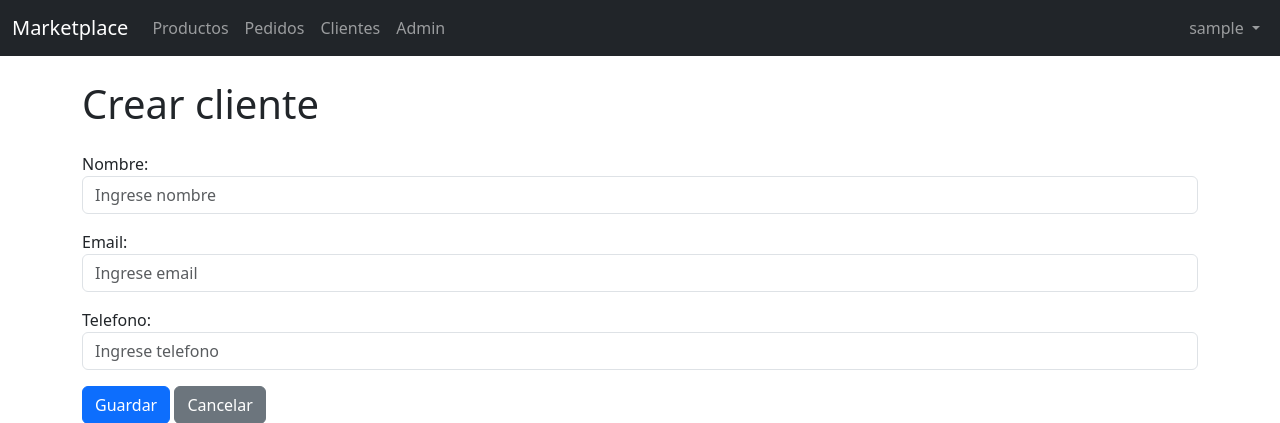
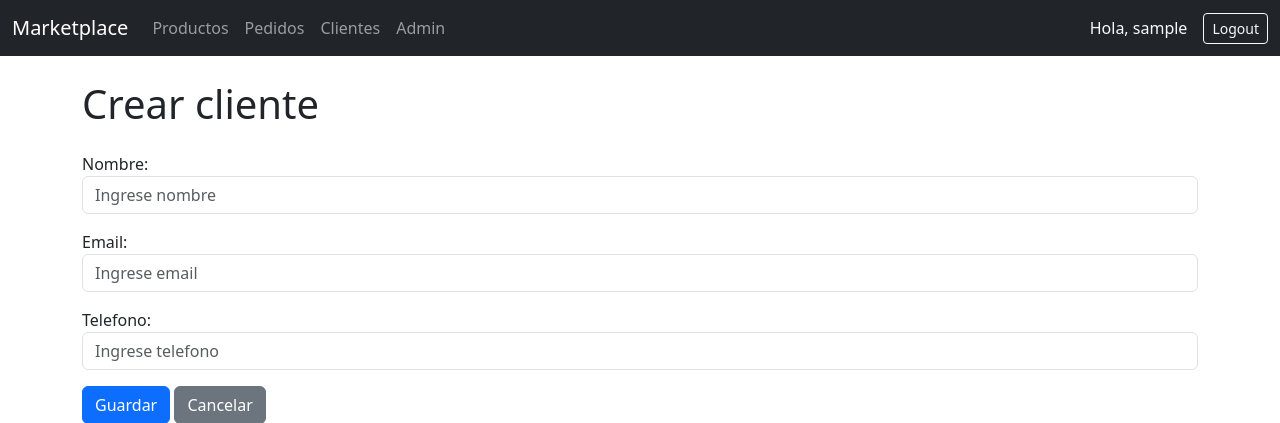
Before and after one commit to marulandia/M7_portafolio_marketplace, a Django app: page /clientes/crear/ in a window 1280 px wide. Shown: the top 423 px of the page. Run offline with Django 5.2, Linux system fonts and the light colour scheme; the visitor is signed in with stand-in values (Sample User, id 1).

Commit message:
arreglo 405 logout

```diff
--- a/producto/urls.py
+++ b/producto/urls.py
@@ -17,10 +17,12 @@ Including another URLconf
 from django.contrib import admin
 from django.urls import path, include
 from django.contrib.auth import views as auth_views
+from productos import views as productos_views
 
 urlpatterns = [
     path('admin/', admin.site.urls),
     path('', include('productos.urls')),
     path('accounts/login/', auth_views.LoginView.as_view(template_name='login.html'), name='login'),
     path('accounts/logout/', auth_views.LogoutView.as_view(next_page='index'), name='logout'),
+    path('accounts/logout/', productos_views.logout_view, name='logout'),
 ]
--- a/productos/templates/base.html
+++ b/productos/templates/base.html
@@ -20,9 +20,8 @@
                 Marketplace
             </a>
 
-            <button class="navbar-toggler" type="button" data-bs-toggle="collapse"
-                    data-bs-target="#navbarNav" aria-controls="navbarNav" aria-expanded="false"
-                    aria-label="Toggle navigation">
+            <button class="navbar-toggler" type="button" data-bs-toggle="collapse" data-bs-target="#navbarNav"
+                aria-controls="navbarNav" aria-expanded="false" aria-label="Toggle navigation">
                 <span class="navbar-toggler-icon"></span>
             </button>
 
@@ -55,22 +54,19 @@
                 <ul class="navbar-nav">
 
                     {% if user.is_authenticated %}
-
-                    <li class="nav-item dropdown">
-                        <a class="nav-link dropdown-toggle" href="#" id="userDropdown" role="button" data-bs-toggle="dropdown" aria-expanded="false">
-                            <i class="fas fa-user"></i> {{ user.username }}
-                        </a>
-                        <ul class="dropdown-menu dropdown-menu-end" aria-labelledby="userDropdown">
-                            <li><a class="dropdown-item" href="{% url 'logout' %}">Cerrar sesión</a></li>
-                        </ul>
+                    <li class="nav-item d-flex align-items-center">
+                        <span class="me-3 text-light">Hola, {{ user.username }}</span>
                     </li>
-
+                    <li class="nav-item">
+                        <form method="post" action="{% url 'logout' %}">
+                            {% csrf_token %}
+                            <button type="submit" class="btn btn-outline-light btn-sm">Logout</button>
+                        </form>
+                    </li>
                     {% else %}
-
                     <li class="nav-item">
-                        <a class="btn btn-outline-light btn-sm" href="{% url 'login' %}">Iniciar sesión</a>
+                        <a class="btn btn-outline-light btn-sm" href="{% url 'login' %}">Login</a>
                     </li>
-
                     {% endif %}
                 </ul>
 
--- a/productos/views.py
+++ b/productos/views.py
@@ -4,6 +4,7 @@ from django.contrib.auth.decorators import (
     permission_required,
     user_passes_test,
 )
+from django.contrib.auth import logout
 
 from .models import Producto, Cliente, Pedido
 from .forms import ProductoForm, ClienteForm, PedidoForm
@@ -167,3 +168,7 @@ def eliminar_pedido(request, pk):
         pedido.delete()
         return redirect('lista_pedidos')
     return render(request, 'pedidos/eliminar_pedido.html', {'pedido': pedido})
+
+def logout_view(request):
+    logout(request)
+    return redirect('index')
```
